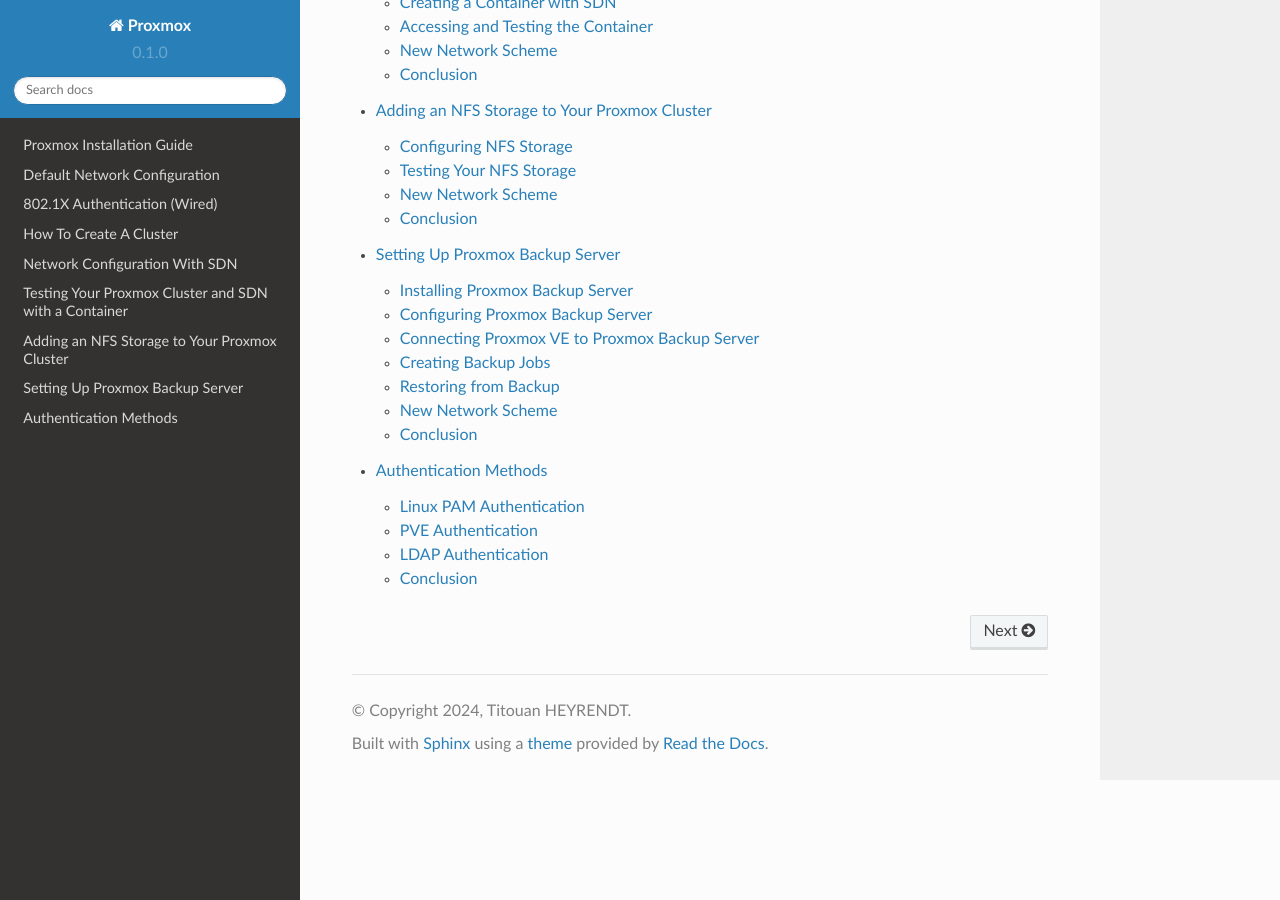
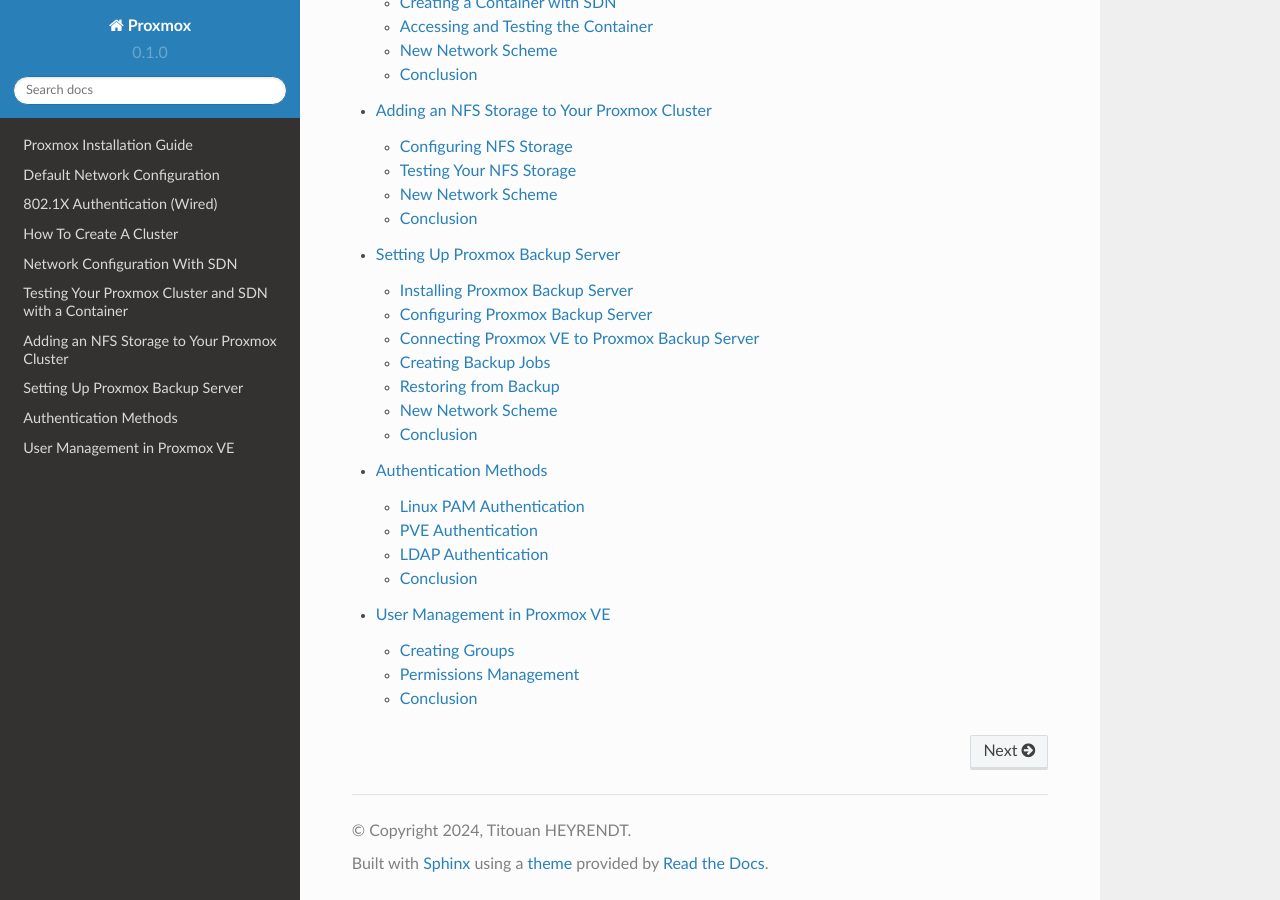
Before and after one commit to T2an/proxmox, a Sphinx documentation site: the page built from docs/source/index.rst, in a window 1280 px wide and 900 px high, scrolled down 1406 px. Built offline with Sphinx 7.4.7 and the Read the Docs theme 2.0.0, drawn with Linux system fonts in a browser that asks for light colours; some of the changed lines change nothing that is shown.

Commit message:
add permissions section

```diff
--- a/docs/source/index.rst
+++ b/docs/source/index.rst
@@ -17,3 +17,4 @@
    nfs
    backup
    auth
+   permissions
--- /dev/null
+++ b/docs/source/permissions.rst
@@ -0,0 +1,150 @@
+User Management in Proxmox VE
+=============================
+
+Proxmox VE offers extensive user management capabilities, allowing fine-grained control over user permissions and access. This section covers various aspects of user management, including creating groups and users, and configuring permissions.
+
+Creating Groups
+---------------
+
+Groups simplify the management of privileges for multiple users. Follow these steps to create a group:
+
+1. **Navigate to Group Management**:
+   - Go to `Datacenter > Permissions > Groups`.
+
+2. **Create a New Group**:
+   - Click **Create** and enter a name for the group.
+
+For this documentation, we created two groups:
+
+- **Research_team**
+- **Student**
+
+.. image:: ./images/groups.png
+    :alt: Groups
+    :align: center
+
+You can assign users to these groups when creating them or by editing existing users to include them in a group.
+
+.. image:: ./images/group_user.png
+    :alt: Assigning Users to Groups
+    :align: center
+
+For this example, we created three users:
+
+- **Members of the "Research_team" group**:
+  - Alice
+  - Bob
+
+- **Member of the "Student" group**:
+  - Toto
+
+Permissions Management
+----------------------
+
+By default, users have no permissions and can only connect to the cluster. Detailed information about permissions and privileges is available in the official Proxmox documentation: https://pve.proxmox.com/wiki/User_Management.
+
+You can manage privileges in two places:
+
+1. `Datacenter > Permissions`
+2. By clicking on a component (Storage, Network, VM, LXC, Pools, etc.) and navigating to Permissions.
+
+In this example, we will set the minimum permissions to allow the Research_team to:
+
+- Create VM/LXC containers on local-lvm storage
+- Use NFS storage to store and use Templates/ISOs
+- Use and create backups
+- Use the SDN to configure VM/LXCs
+
+### Step-by-Step Permissions Configuration
+
+1. **Create a Resource Pool**:
+
+   Resource pools help organize and manage resources within Proxmox VE. They allow you to group resources and control access.
+
+   - Navigate to `Datacenter > Permissions > Pools`.
+   - Click **Create** and enter a name for the pool.
+
+   .. image:: ./images/pool.png
+       :alt: Creating a Resource Pool
+       :align: center
+
+2. **Configure Resource Pool Permissions**:
+
+   - Go to the newly created resource pool.
+   - Navigate to `Permissions` and click **Add**.
+   - Configure permissions for the "Research_team" group:
+     - `PVEPoolUser`: Allows the group to use the pool.
+     - `PVEVMAdmin`: Allows members to create and manage VMs/LXCs within the pool.
+
+   .. image:: ./images/pool2.png
+       :alt: Configuring Resource Pool Permissions
+       :align: center
+
+3. **Configure NFS Storage Permissions**:
+
+   - Go to the NFS storage.
+   - Navigate to `Permissions` and click **Add**.
+   - Add the following permissions for the "Research_team" group:
+     - `PVEDatastoreAdmin`: Allows using and storing LXC templates and VM ISOs.
+     - `PVETemplateUser`: Allows cloning container/VM templates stored on this storage.
+
+   .. image:: ./images/nfs_perm.png
+       :alt: Configuring NFS Storage Permissions
+       :align: center
+
+4. **Configure Local-lvm Storage Permissions**:
+
+   - Go to local-lvm storage.
+   - Navigate to `Permissions` and click **Add**.
+   - Add the following permissions for the "Research_team" group:
+     - `PVEDatastoreAdmin`: Allows using this storage for LXC/VM storage.
+     - `PVEVMAdmin`: Allows creating, modifying, and using LXCs/VMs.
+
+   .. image:: ./images/locallvm_perm.png
+       :alt: Configuring Local-lvm Storage Permissions
+       :align: center
+
+5. **Configure Backup Storage Permissions**:
+
+   - Go to the backup storage.
+   - Navigate to `Permissions` and click **Add**.
+   - Add the following permission for the "Research_team" group:
+     - `PVEDatastoreAdmin`: Allows using this storage for backups.
+
+   .. image:: ./images/backup_perm.png
+       :alt: Configuring Backup Storage Permissions
+       :align: center
+
+6. **Configure SDN Permissions**:
+
+   - Go to your SDN.
+   - Navigate to `Permissions` and click **Add**.
+   - Add the following permission for the "Research_team" group:
+     - `PVESDNUser`: Allows using the SDN to configure LXCs/VMs.
+
+   .. image:: ./images/SDN_perm.png
+       :alt: Configuring SDN Permissions
+       :align: center
+
+7. **Create an LXC to Test Permissions**:
+
+   - Log in to the Proxmox GUI with a user from the "Research_team" group.
+   - Click **Create CT** in the upper right corner.
+   - Use the resource pool you created.
+
+   .. image:: ./images/create_CT_pool.png
+       :alt: Creating a Container
+       :align: center
+
+8. **Additional Use Cases for Permissions, Privileges, and Pools**:
+
+   - Create pools for specific users to restrict access to their own LXC/VMs.
+   - Set specific privileges for a user group after the virtual network has been created.
+   - These examples highlight Proxmox's detailed user privilege management capabilities.
+
+Conclusion
+----------
+
+Proxmox VE's user management system is robust and versatile, enabling detailed control over user permissions and access. By following these steps, you can effectively manage user roles and ensure a secure and organized virtual environment.
+
+In the next section, we will cover advanced networking configurations in Proxmox VE.
```
Also changed, not shown: docs/source/images/SDN_perm.png (added), docs/source/images/backup_perm.png (added), docs/source/images/create_CT_pool.png (added), docs/source/images/group_user.png (added), docs/source/images/groups.png (added), docs/source/images/locallvm_perm.png (added), docs/source/images/nfs_perm.png (added), docs/source/images/pool.png (added), docs/source/images/pool2.png (added).
